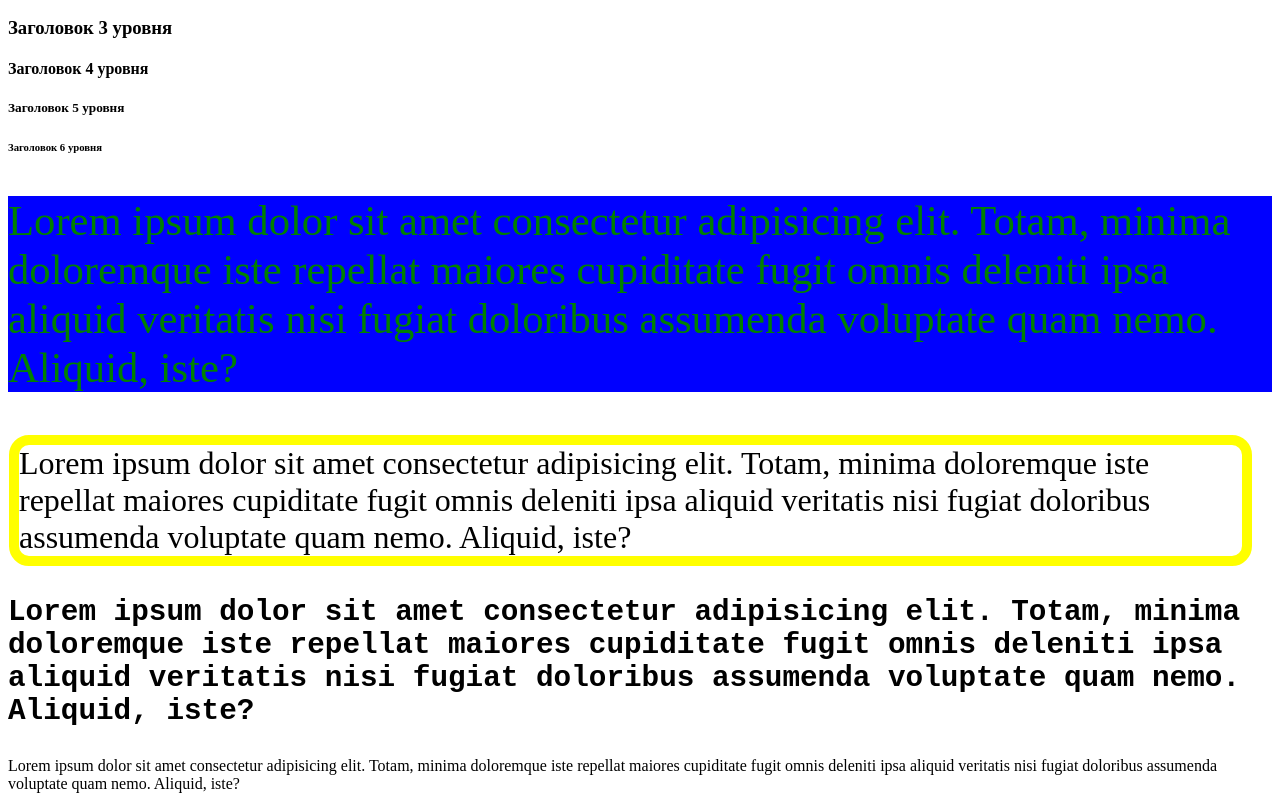
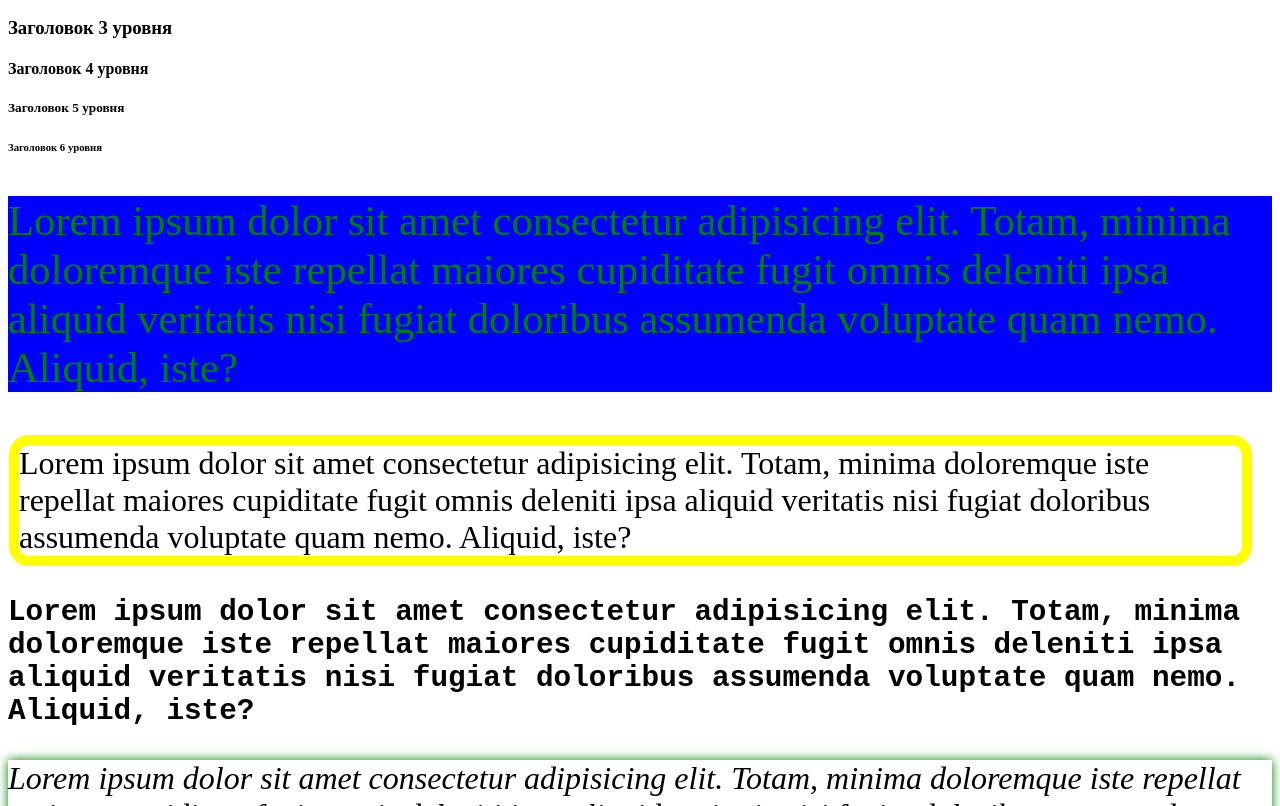
Before and after one commit to Sigmaproger/Python_vs_code, a plain HTML site: page index.html in a window 1280 px wide. Shown: the part 110-916 px from the top of the page. Drawn offline with Linux system fonts and the light colour scheme.

Commit message:
ДЗ 2 задание 2

```diff
--- a/styles.css
+++ b/styles.css
@@ -20,3 +20,10 @@ h1{
     font-size: 22pt;
     font-family: 'Courier New';
 }
+
+.paragraph-4{
+    style: "text-align: center";
+    font-size: 24pt;
+    font-style: italic;
+    box-shadow: 0px 0px 10px green;
+}
```
